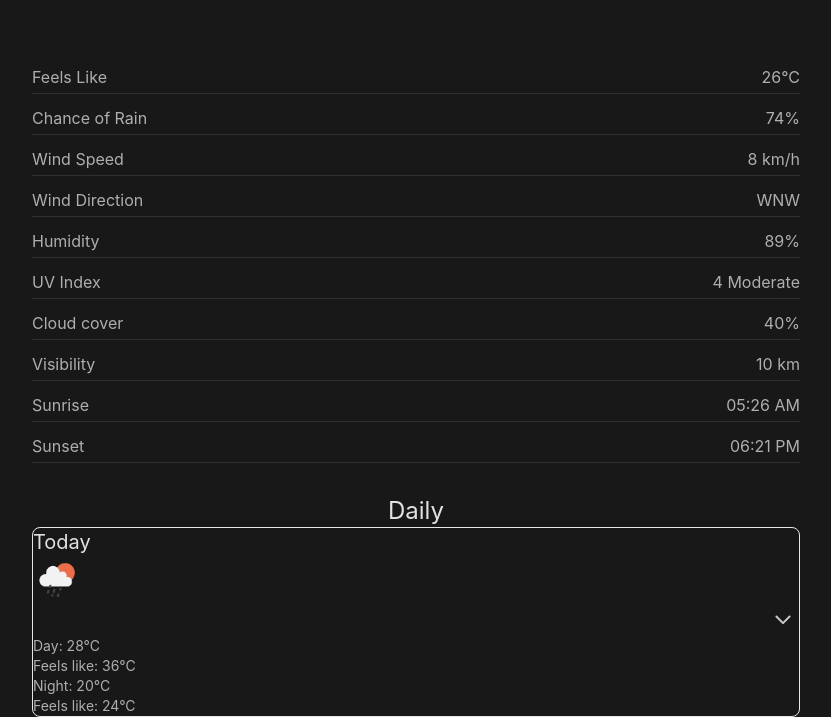
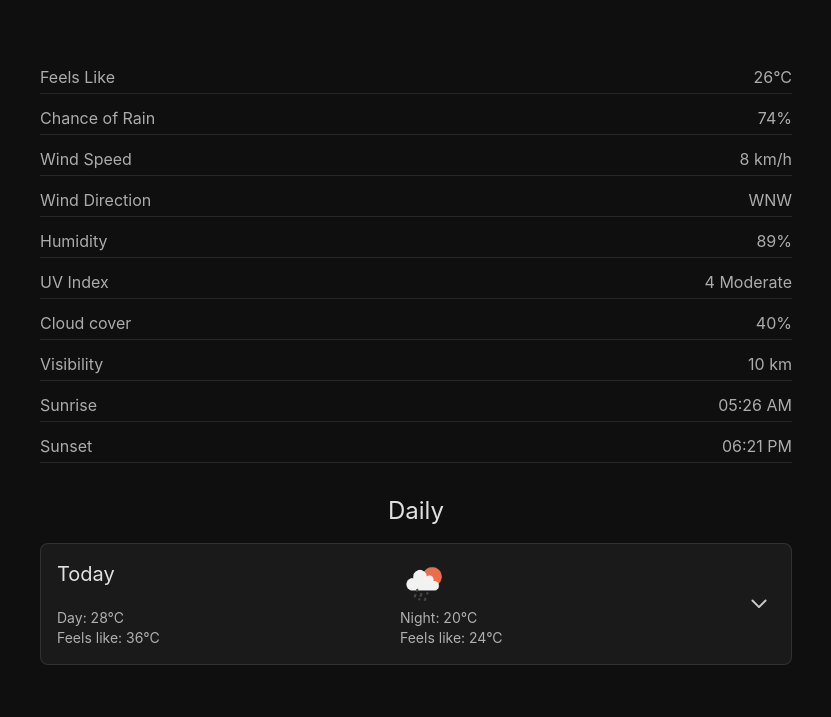
Before and after one commit to emeibech/weather-fe, a website built with Vite: page index.html in a window 1280 px wide. Shown: the part 295-1012 px from the top of the page, without its empty margins (224-1055 px from the left). After the commit the page ends 976 px from the top, so only its background shows below. Built offline with nearby package versions, Linux system fonts and the light colour scheme.

Commit message:
Add custom styling

```diff
--- a/src/style.css
+++ b/src/style.css
@@ -10,7 +10,7 @@
 
   color-scheme: light dark;
   color: rgba(255, 255, 255, 0.87);
-  background-color: #181818;
+  background-color: rgb(15,15,15);
 
   font-synthesis: none;
   text-rendering: optimizeLegibility;
@@ -18,8 +18,6 @@
   -moz-osx-font-smoothing: grayscale;
   -webkit-text-size-adjust: 100%;
 }
-
-* { box-sizing: border-box; }
 
 body {
   margin: 0;
@@ -30,12 +28,13 @@ body {
 }
 
 #app {
-  min-width: min(85%, 768px);
+  min-width: min(90vw, 768px);
   max-width: 1280px;
   margin: 0 auto;
   display: flex;
+  gap: 2rem;
   flex-direction: column;
-  gap: 2rem;
+  padding-inline: 1vh;
 }
 
 button {
@@ -70,3 +69,12 @@ header div:active {
 [data-name="infoContainer"] {
   border-color: rgba(255, 255, 255, 0.1);
 }
+
+[data-name="dailyDiv"] {
+  display: grid;
+  grid-template-columns: 1fr 1fr 32px;
+  background-color: #1a1a1a;
+  border-color: rgba(255, 255, 255, 0.1);
+  padding: 1rem;
+  margin-block: 1rem;
+}
```
